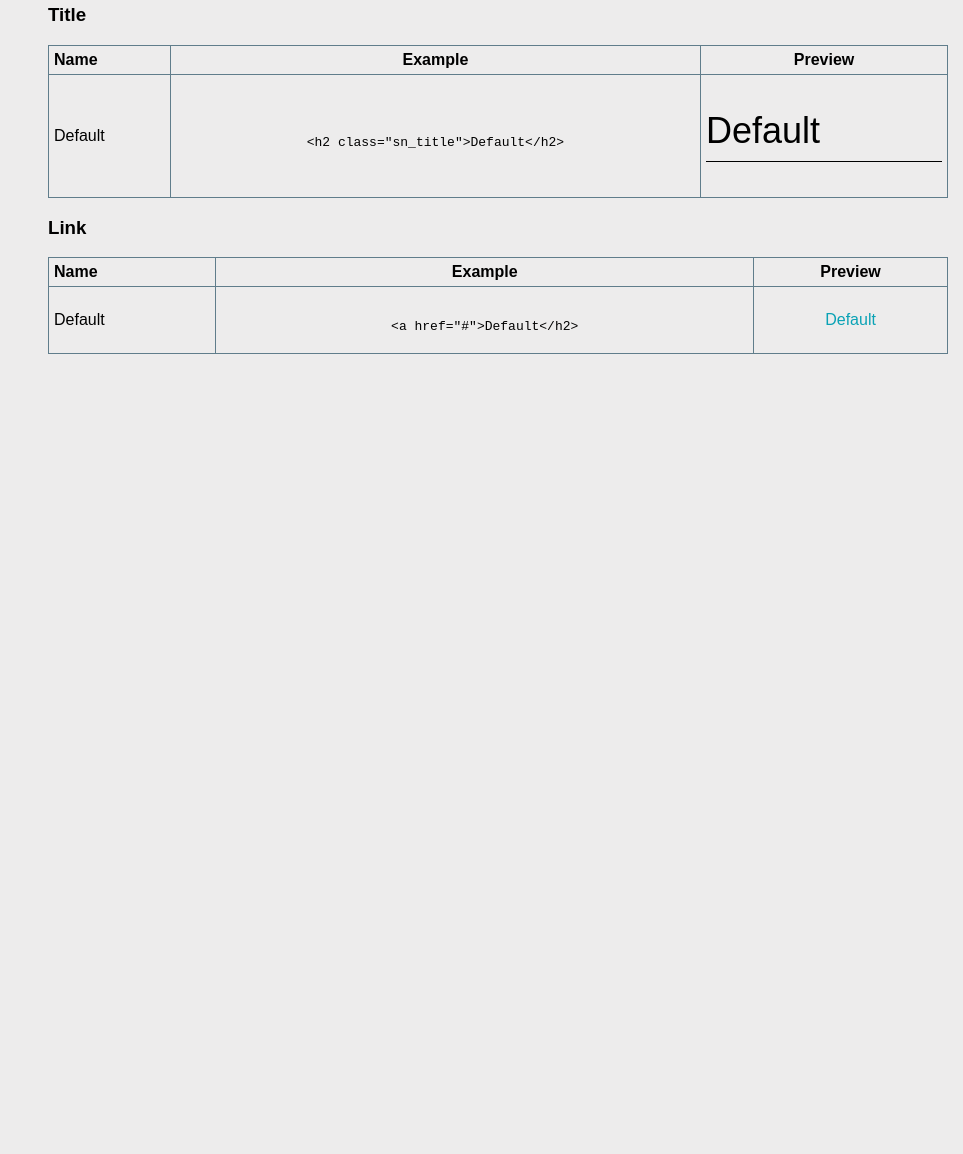
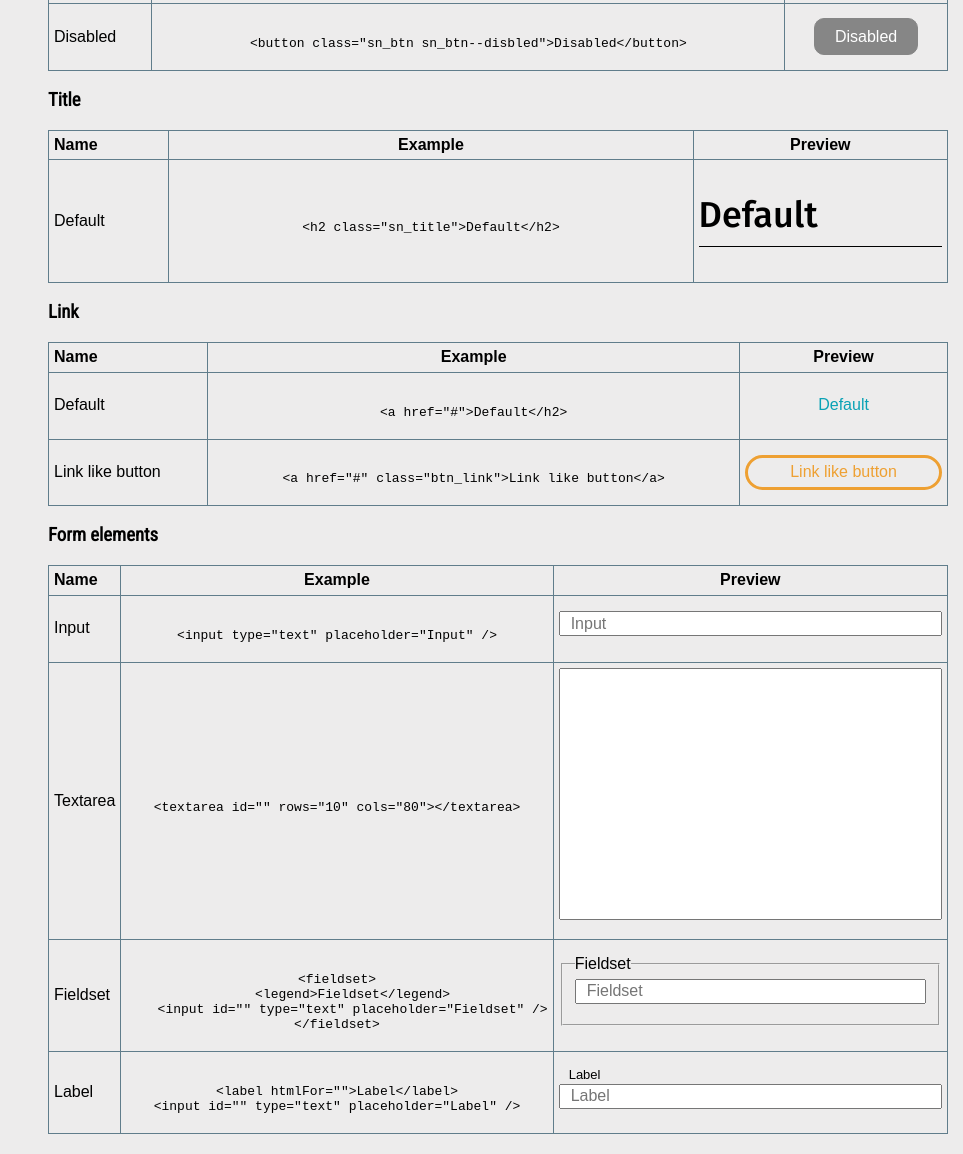
Before and after one commit to edgardovbak/sn_intra_skins, a website: page app/pages/index.html in a window 1280 px wide. Shown: the part 919-2073 px from the top of the page, without its empty margins (317-1280 px from the left). Before the commit the page ends 1293 px from the top, so only its background shows below. Drawn offline with nearby package versions, Linux system fonts and the light colour scheme; files that its build step writes are made by us from their sources; files whose address does not match are found by name.

Commit message:
Skin variables updatre

```diff
--- a/app/css/components/global.scss
+++ b/app/css/components/global.scss
@@ -25,27 +25,44 @@ body {
     border-bottom: 1px solid $black;
     width: 100%;
     text-align: left;
+    font-family: $font_fira;
 
     &--description {
         margin-bottom: rem(10);
         display: flex;
         justify-content: space-between;
+        font-family: $font_roboto;
     }
 }
 
 a {
-    color: $blue;
+    color: $link_cl;
     text-decoration: none;
 
     &:hover {
-        color: $blue_dark;
+        color: $link_cl--hover;
+    }
+
+    &.btn_link {
+        display: block;
+        padding: rem(5) rem(15);
+        border: 3px solid $link_btn_border;
+        color:  $link_btn_cl;
+        border-radius: rem(20);
+        background-color: $link_btn_bg;
+
+        &:hover {
+            background-color: $link_btn_bg--hover;
+            color: $link_btn_cl--hover;
+            border: 3px solid $link_btn_border--hover;
+        }
     }
 }
 
 .sn_btn {
-    background-color: $green_2;
+    background-color: $btn_bg_default;
     color: $white;
-    border: 1px solid $green_2;
+    border: 1px solid $btn_bg_default_border;
     font-size: 1rem;
     padding: 0 rem(20);
     box-sizing: border-box;
@@ -56,23 +73,36 @@ a {
     display: inline-block;
 
     &:hover {
-        background-color: $green_3;
+        background-color: $btn_bg_default--hover;
     }
 
     &--error {
-        background-color: $red_2;
-        border: 1px solid $red_2;
+        background-color: $btn_bg_error;
+        border: 1px solid $btn_bg_error_border;
 
         &:hover {
-            background-color: $red;
+            background-color: $btn_bg_error--hover;
         }
     }
+
+    &--disbled {
+        background-color: $btn_bg_disbled;
+        border: 1px solid $btn_bg_disbled_border;
+
+        &:hover {
+            background-color: $btn_bg_disbled--hover;
+        }
+    }
+}
+
+input {
+    height: rem($input_height);
+    line-height: $input_lh;
 }
 
 input,
 textarea {
     width: 100%;
-    line-height: rem(25);
     padding: 0 rem(10);
     box-sizing: border-box;
     margin-bottom: rem(10);
@@ -80,10 +110,12 @@ textarea {
 
 textarea {
     resize: none;
+    line-height: rem(25);
 }
 
 fieldset {
     margin-bottom: rem(10);
+    text-align: left;
 }
 
 legend {
@@ -122,3 +154,7 @@ table {
         }
     }
 }
+
+.to_left {
+    text-align: left;
+}
--- a/app/css/components/login.scss
+++ b/app/css/components/login.scss
@@ -4,6 +4,7 @@
     border: 1px solid $gray_2;
     padding: 0 rem(15) rem(15);
     border-radius: rem(10);
+    background-color: $dark_gray_3;
 }
 
 .fix_block {
@@ -14,4 +15,15 @@
     bottom: 0;
     display: flex;
     align-items: center;
+    flex-direction: column;
+    justify-content: center;
+    background-color: $black_2;
+
+    img {
+        margin-bottom: rem(10);
+    }
+
+    h1 {
+        color:  $white;
+    }
 }
--- a/app/css/components/main.scss
+++ b/app/css/components/main.scss
@@ -1,3 +1,13 @@
 .sn_main {
     padding: rem(20) 0;
+
+    p,
+    q,
+    a,
+    ul,
+    li,
+    span,
+    table {
+        font-family: $font_arial;
+    }
 }
--- a/app/css/components/profil.scss
+++ b/app/css/components/profil.scss
@@ -73,18 +73,4 @@
         margin-right: rem(10);
         margin-bottom: rem(10);
     }
-
-    a {
-        display: block;
-        padding: rem(5) rem(15);
-        border: 3px solid $orange;
-        color:  $orange;
-        border-radius: rem(20);
-
-        &:hover {
-            background-color: $orange;
-            color: $white;
-            border: 3px solid $orange_2;
-        }
-    }
 }
--- a/app/css/components/tablet.scss
+++ b/app/css/components/tablet.scss
@@ -71,6 +71,8 @@
 
         &.open {
 
+            overflow: hidden;
+
             .sn_overflow {
                 display: block;
             }
--- a/app/css/components/variables.scss
+++ b/app/css/components/variables.scss
@@ -1,3 +1,12 @@
+/*
+bg - bacground color
+cl - color
+lh - lineheight
+
+
+*/
+
+
 $red : #ec4f4f;
 $red_2 : #e06767;
 $gray : #edecec;
@@ -25,11 +34,44 @@ $sidebar_width: 350;
 $content_width: 1200;
 $header_height: 90;
 
+// fonts
 $fontSize : 16;
-$font_base : arial;
+$font_arial : 'arial';
+$font_fira : 'Fira Sans', sans-serif;
+$font_roboto : 'Roboto Condensed', sans-serif;
 
+$font_base : $font_roboto;
 
 //  responsive styles
 $sidebar_width_resp : 80;
 $header_height_resp: 55;
 $sidebar_width_mobile: 250;
+
+// buttons
+$btn_bg_default : $green_2;
+$btn_bg_default_border : $green_2;
+$btn_bg_default--hover : $green_3;
+
+$btn_bg_error : $red_2;
+$btn_bg_error_border : $red_2;
+$btn_bg_error--hover : $red;
+
+$btn_bg_disbled : $gray_2;
+$btn_bg_disbled_border : $gray_2;
+$btn_bg_disbled--hover : $dark_gray_3;
+
+// link
+$link_cl : $blue;
+$link_cl--hover : $blue_dark;
+
+$link_btn_cl : $orange;
+$link_btn_bg : transparent;
+$link_btn_border : $orange;
+
+$link_btn_cl--hover : $white;
+$link_btn_bg--hover : $orange;
+$link_btn_border--hover : $orange_2;
+
+// input
+$input_height : 25;
+$input_lh : $input_height;
--- a/app/css/style.scss
+++ b/app/css/style.scss
@@ -20,6 +20,7 @@
 @import "Components/profil";
 @import "Components/main";
 @import "Components/footer";
+@import "Components/login";
 
 // responsive
 @import "Components/tablet";
--- a/app/pages/includes/Main.html
+++ b/app/pages/includes/Main.html
@@ -11,6 +11,7 @@
         <li>Fira Sans (medium)</li>
         <li>Roboto Condensed (regular)</li>
         <li>Arial (regular)</li>
+        <li>Icon fonts (downloaded from <a href="https://www.flaticon.com/">flaticon</a>)</li>
     </ul>
     Responsive Breakpoints
     <ul>
@@ -62,6 +63,17 @@ You can find it in repository (template.html)
             <button class="sn_btn sn_btn--error">Error</button>
         </td>
     </tr>
+    <tr>
+        <td>Disabled</td>
+        <td>
+<xmp>
+<button class="sn_btn sn_btn--disbled">Disabled</button>
+</xmp>
+        </td>
+        <td>
+            <button class="sn_btn sn_btn--disbled">Disabled</button>
+        </td>
+    </tr>
 </table>
 <h3>
     Title
@@ -104,7 +116,81 @@ You can find it in repository (template.html)
 </xmp>
         </td>
         <td>
-            <a href="#">Default</h2>
+            <a href="#">Default</a>
+        </td>
+    </tr>
+    <tr>
+        <td>Link like button</td>
+        <td>
+<xmp>
+<a href="#" class="btn_link">Link like button</a>
+</xmp>
+        </td>
+        <td>
+            <a href="#" class="btn_link">Link like button</a>
         </td>
     </tr>
 </table>
+
+<h3>
+    Form elements
+</h3>
+<table>
+    <tr>
+        <th>Name</th>
+        <th>Example </th>
+        <th>Preview </th>
+    </tr>
+    <tr>
+        <td>Input</td>
+        <td>
+<xmp>
+<input type="text" placeholder="Input" />
+</xmp>
+        </td>
+        <td>
+            <input type="text" placeholder="Input" />
+        </td>
+    </tr>
+    <tr>
+        <td>Textarea</td>
+        <td>
+<xmp>
+<textarea id="" rows="10" cols="80"></textarea>
+</xmp>
+        </td>
+        <td>
+            <textarea id="" rows="10" cols="80"></textarea>
+        </td>
+    </tr>
+    <tr>
+        <td>Fieldset</td>
+        <td>
+<xmp>
+<fieldset>
+    <legend>Fieldset</legend>
+    <input id="" type="text" placeholder="Fieldset" />
+</fieldset>
+</xmp>
+        </td>
+        <td>
+            <fieldset>
+                <legend>Fieldset</legend>
+                <input id="" type="text" placeholder="Fieldset" />
+            </fieldset>
+        </td>
+    </tr>
+    <tr>
+        <td>Label</td>
+        <td>
+<xmp>
+<label htmlFor="">Label</label>
+<input id="" type="text" placeholder="Label" />
+</xmp>
+        </td>
+        <td class="to_left">
+            <label htmlFor="">Label</label>
+            <input id="" type="text" placeholder="Label" />
+        </td>
+    </tr>
+</table>
```
Also changed, not shown: app/pages/login.html (added, +33 -0 lines), README.md.
